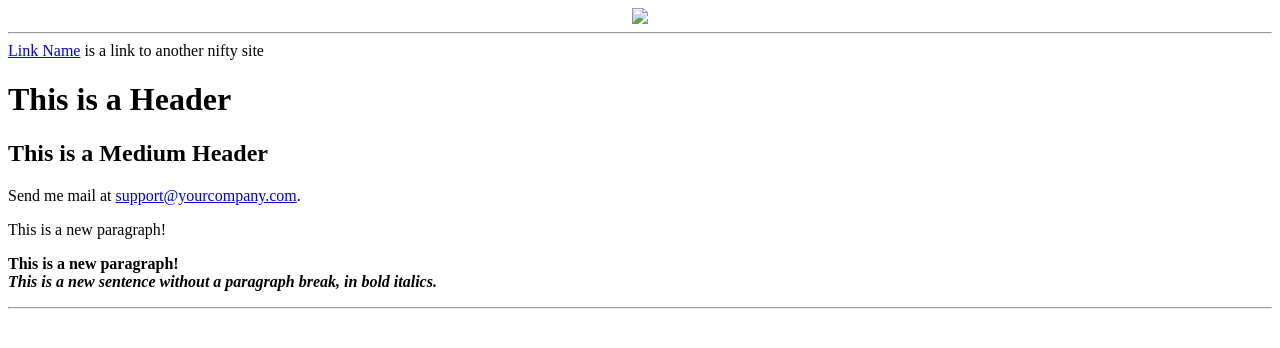
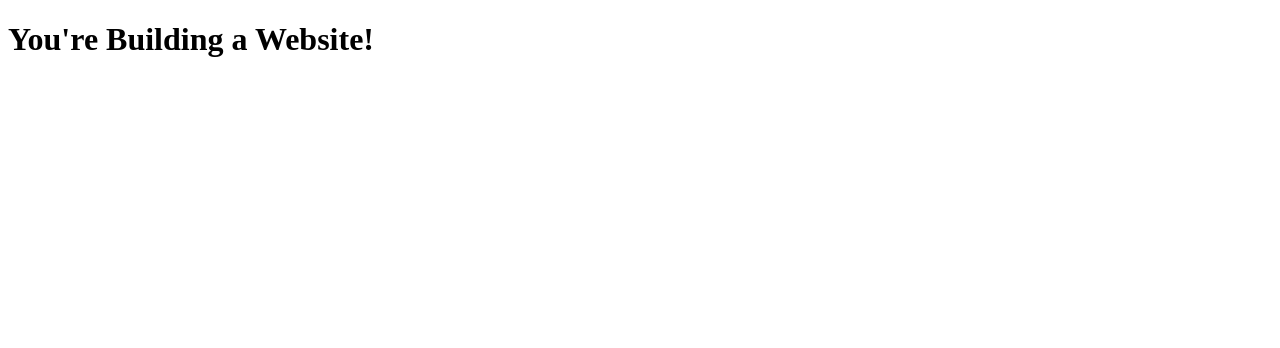
Before and after one commit to ypranite1/ypranite1.github.io, a plain HTML site: page index.html in a window 1280 px wide. Drawn offline with Linux system fonts and the light colour scheme.

Commit message:
Update index.html

```diff
--- a/index.html
+++ b/index.html
@@ -1,37 +1,11 @@
-<HTML>
-
-<HEAD>
-
-<TITLE>Your Title Here</TITLE>
-
-</HEAD>
-
-<BODY BGCOLOR="FFFFFF">
-
-<CENTER><IMG SRC="clouds.jpg" ALIGN="BOTTOM"> </CENTER>
-
-<HR>
-
-<a href="http://somegreatsite.com">Link Name</a>
-
-is a link to another nifty site
-
-<H1>This is a Header</H1>
-
-<H2>This is a Medium Header</H2>
-
-Send me mail at <a href="mailto:support@yourcompany.com">
-
-support@yourcompany.com</a>.
-
-<P> This is a new paragraph!
-
-<P> <B>This is a new paragraph!</B>
-
-<BR> <B><I>This is a new sentence without a paragraph break, in bold italics.</I></B>
-
-<HR>
-
-</BODY>
-
-</HTML>
+<!DOCTYPE html>
+<html>
+<head>
+	<title>Ollie Bike Sharing</title>
+	<meta charset="utf-8"/>
+	<link rel="stylesheet" type="text/css" href="main.css">
+</head>
+<body>
+	<h1>You're Building a Website!</h1>
+</body>
+</html>
```
